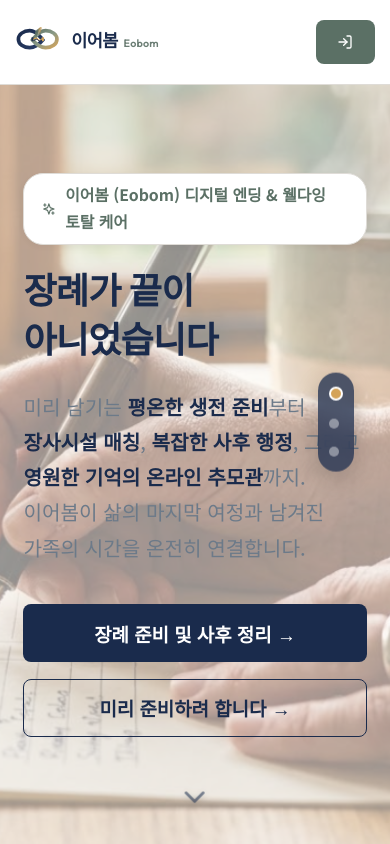
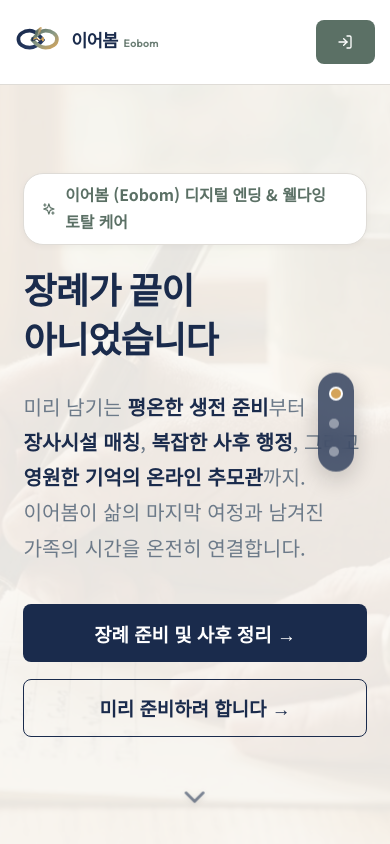
Before and after one commit to Hyunews/Eobom, a React (Vite) app in the folder eobom/frontend/: page / in a window 390 px wide. Built offline with nearby package versions, Linux system fonts and the light colour scheme; no server answers; the HTML template or start-up script is replaced by a standard one; a web font is replaced by a local one.

Commit message:
사장님_지시사항_및_모바일_수정

```diff
--- a/eobom/frontend/src/index.css
+++ b/eobom/frontend/src/index.css
@@ -512,9 +512,13 @@ body {
      렌더된다 — 박스②(임종·사후 정리)는 칩이 7개라 여러 줄로 줄바꿈되며 카드 높이가
      한 화면(스냅 섹션)을 넘어서는 문제가 있었다(2026-08-25 개발자 지적). 칩은 정보 중복
      (같은 항목이 "자세히 보기" 오버레이 슬라이드에 그대로 있음)이라 모바일에서는 숨기고
-     헤더(아이콘+제목+한줄설명)+CTA만 남긴다. */
+     헤더(아이콘+제목+한줄설명)+CTA만 남긴다.
+     🔴 ChipRow(EntryBoxes.tsx)는 style={{ display:'flex' }} 인라인 스타일을 같이 쓴다 —
+     인라인 스타일은 !important 없는 외부 클래스보다 항상 우선하므로(.sidebar와 동일 패턴,
+     위 640px 블록 주석 참고) !important 없이는 이 규칙이 조용히 무시된다(실측으로 발견,
+     getComputedStyle이 'none'이 아니라 'flex'를 그대로 반환했었음). */
   .chip-row {
-    display: none;
+    display: none !important;
   }
 }
 
@@ -933,6 +937,21 @@ body {
   }
 }
 
+/* 767px 이하(itemsPerPage=1, 기존 브레이크포인트 재사용) — 좌우 화살표(56px 터치 타겟) 2개 +
+   앞뒤 gap이 좁은 화면 폭의 상당 부분을 차지해 카드 자체가 너무 좁아지는 문제가 있었다
+   (2026-08-25 개발자 지적, 배포본 실측). 데스크톱과 똑같은 "화살표+카드" 구성을 그대로 축소하는
+   대신, 모바일은 스와이프(EntryBoxes.tsx handleTouchStart/End)+점 인디케이터만으로 페이지를
+   넘기게 하고 화살표는 숨겨 그 폭을 카드에 돌려준다. */
+@media (max-width: 767px) {
+  .entry-carousel-arrow {
+    display: none;
+  }
+
+  .entry-carousel-viewport {
+    padding: 1.5rem 0.5rem;
+  }
+}
+
 /* ── 메인 히어로 배경 사진(HomePage.tsx 섹션 0, 2026-08-24) ──
    인라인 style은 미디어쿼리로 덮어쓸 수 없어(!important 없이는 스타일시트가 절대 못 이김) 클래스로 뺀다.
    .hero-photo-bg의 background-image는 HomePage.tsx가 인라인 style로 얹는다(이미지 파일명은
@@ -960,20 +979,24 @@ body {
 
 /* 좁은 화면(768px 이하, entry-boxes-grid가 1열로 접히는 기준과 동일)에서는 좌우 분할 구도가
    성립하지 않는다 — 카드로 띄우는 방식은 어색해서 폐기, 화면 전체를 덮는 균일한 스크림 하나로
-   되돌린다(2026-08-24 재조정 — 0.6/0.5보다 살짝 더 진하게). */
+   되돌린다. 2026-08-25: `.hero-content-card`의 문단(`#6C7A89`, 연한 회색)이 자체 배경 없이
+   이 스크림 위에 바로 얹히는데 0.68/0.58로는 사진이 너무 비쳐 대비가 부족했다(개발자 실측
+   지적 — `.duo-photo-scrim`은 같은 문제를 이미 고쳤는데 히어로는 빠져 있었음). 480px이 768px
+   보다 더 옅었던 것도(0.58 < 0.68) 화면이 좁을수록 대비가 더 필요하다는 방향과 반대라 함께
+   바로잡는다. */
 @media (max-width: 768px) {
   .hero-photo-bg {
     background-position: 70% 38%;
   }
 
   .hero-photo-scrim {
-    background: rgba(251, 249, 245, 0.68);
+    background: rgba(251, 249, 245, 0.88);
   }
 }
 
 @media (max-width: 480px) {
   .hero-photo-scrim {
-    background: rgba(251, 249, 245, 0.58);
+    background: rgba(251, 249, 245, 0.92);
   }
 }
 
```
Also changed, not shown: 7 other files (tests, documents, lock files or other folders).
